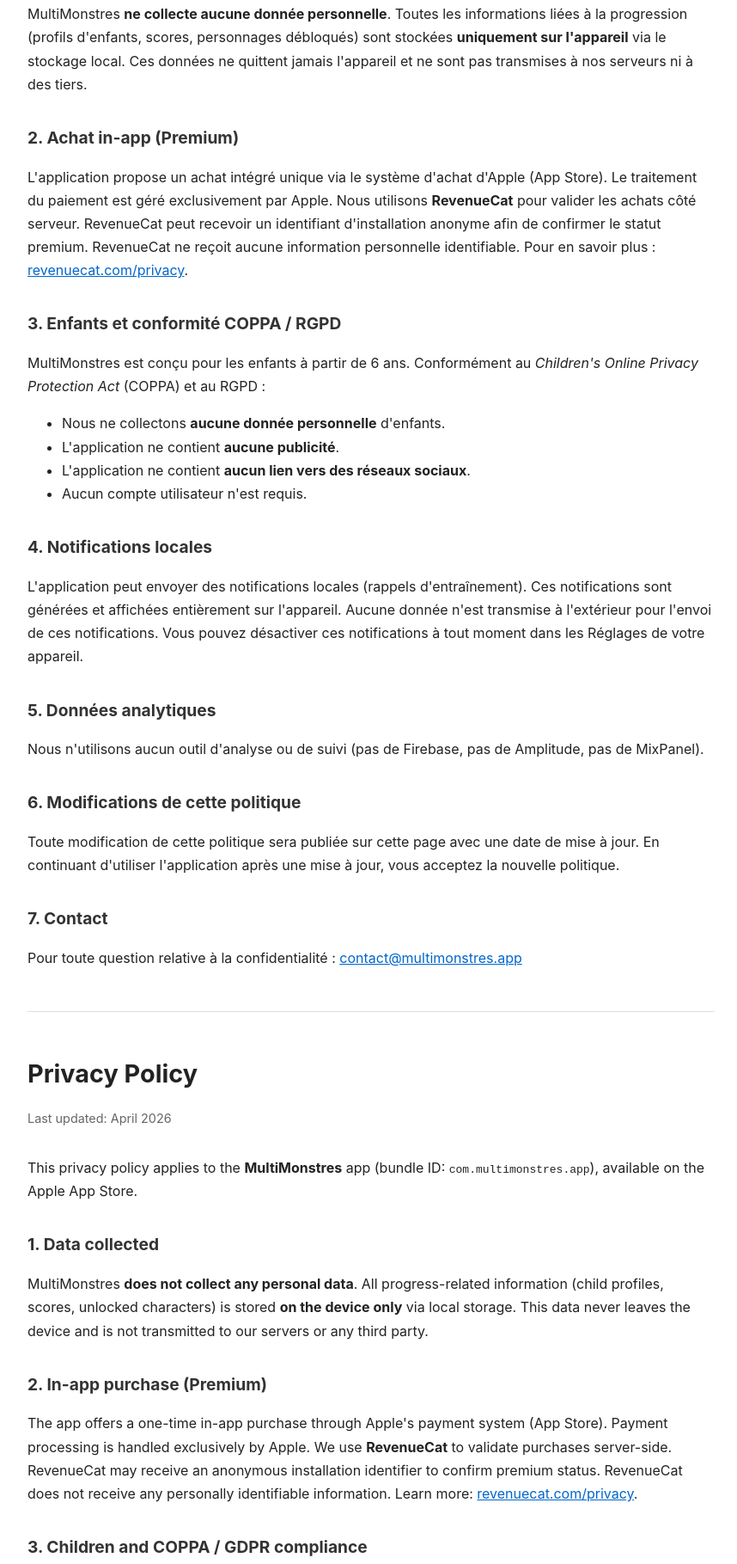
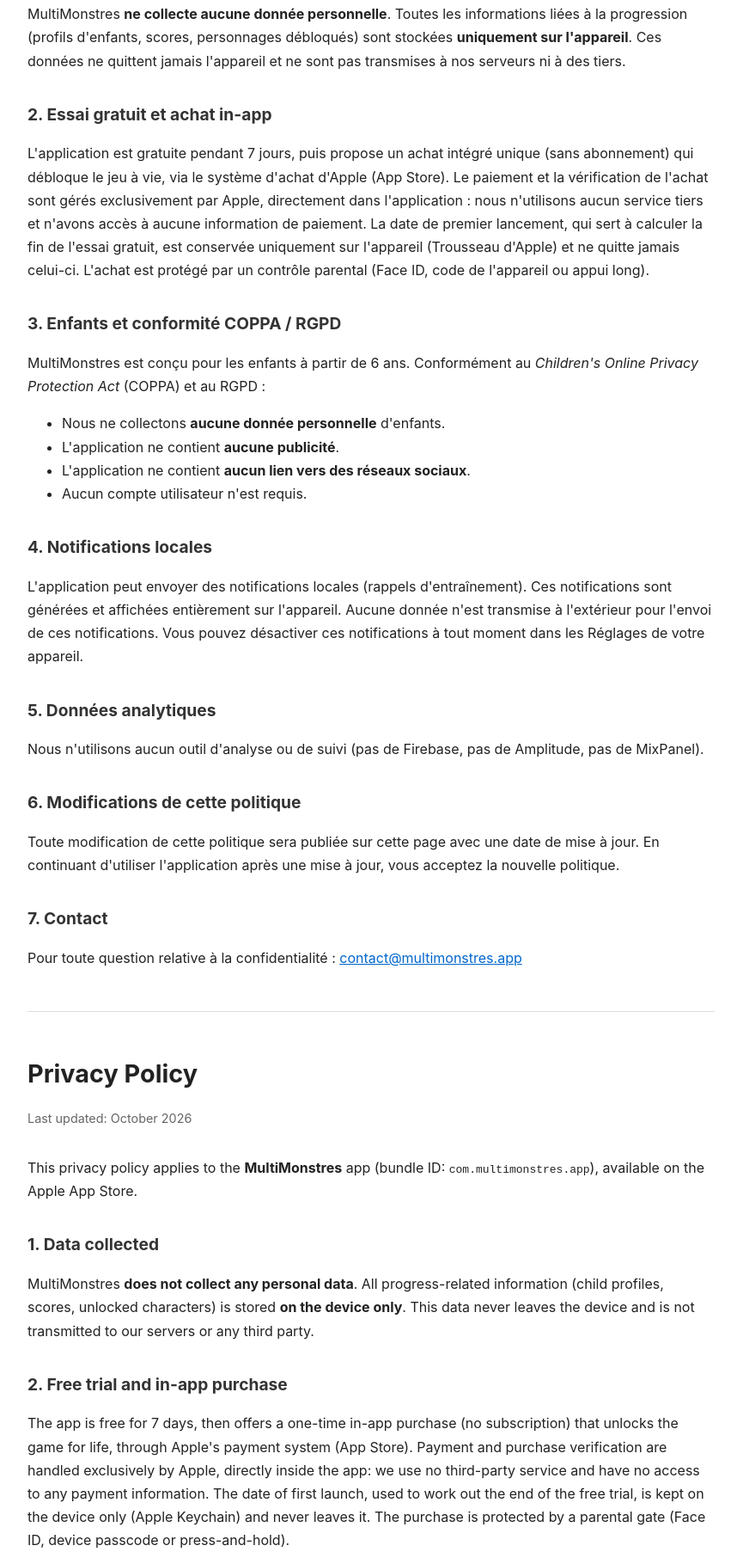
Before and after one commit to nicolasdumontparis/multimonstres-privacy, a plain HTML site: page index.html in a window 1280 px wide. Shown: the part 303-2122 px from the top of the page at 86% size, without its empty margins (208-1066 px from the left). Drawn offline with Linux system fonts and the light colour scheme.

Commit message:
Privacy policy for 3.0: free trial + one-time purchase, no third-party service

```diff
--- a/index.html
+++ b/index.html
@@ -24,7 +24,7 @@
 
 <!-- ═══════════════════════ FRANÇAIS ═══════════════════════ -->
 <h1>Politique de confidentialité</h1>
-<p class="updated">Dernière mise à jour : avril 2026</p>
+<p class="updated">Dernière mise à jour : octobre 2026</p>
 
 <p>
   Cette politique de confidentialité s'applique à l'application <strong>MultiMonstres</strong>
@@ -35,18 +35,19 @@
 <p>
   MultiMonstres <strong>ne collecte aucune donnée personnelle</strong>.
   Toutes les informations liées à la progression (profils d'enfants, scores, personnages débloqués)
-  sont stockées <strong>uniquement sur l'appareil</strong> via le stockage local.
+  sont stockées <strong>uniquement sur l'appareil</strong>.
   Ces données ne quittent jamais l'appareil et ne sont pas transmises à nos serveurs ni à des tiers.
 </p>
 
-<h2>2. Achat in-app (Premium)</h2>
+<h2>2. Essai gratuit et achat in-app</h2>
 <p>
-  L'application propose un achat intégré unique via le système d'achat d'Apple (App Store).
-  Le traitement du paiement est géré exclusivement par Apple.
-  Nous utilisons <strong>RevenueCat</strong> pour valider les achats côté serveur.
-  RevenueCat peut recevoir un identifiant d'installation anonyme afin de confirmer le statut premium.
-  RevenueCat ne reçoit aucune information personnelle identifiable.
-  Pour en savoir plus : <a href="https://www.revenuecat.com/privacy" target="_blank">revenuecat.com/privacy</a>.
+  L'application est gratuite pendant 7 jours, puis propose un achat intégré unique (sans abonnement)
+  qui débloque le jeu à vie, via le système d'achat d'Apple (App Store).
+  Le paiement et la vérification de l'achat sont gérés exclusivement par Apple, directement dans l'application :
+  nous n'utilisons aucun service tiers et n'avons accès à aucune information de paiement.
+  La date de premier lancement, qui sert à calculer la fin de l'essai gratuit, est conservée uniquement sur l'appareil
+  (Trousseau d'Apple) et ne quitte jamais celui-ci.
+  L'achat est protégé par un contrôle parental (Face ID, code de l'appareil ou appui long).
 </p>
 
 <h2>3. Enfants et conformité COPPA / RGPD</h2>
@@ -90,7 +91,7 @@
 
 <!-- ═══════════════════════ ENGLISH ═══════════════════════ -->
 <h1>Privacy Policy</h1>
-<p class="updated">Last updated: April 2026</p>
+<p class="updated">Last updated: October 2026</p>
 
 <p>
   This privacy policy applies to the <strong>MultiMonstres</strong> app
@@ -101,18 +102,19 @@
 <p>
   MultiMonstres <strong>does not collect any personal data</strong>.
   All progress-related information (child profiles, scores, unlocked characters)
-  is stored <strong>on the device only</strong> via local storage.
+  is stored <strong>on the device only</strong>.
   This data never leaves the device and is not transmitted to our servers or any third party.
 </p>
 
-<h2>2. In-app purchase (Premium)</h2>
+<h2>2. Free trial and in-app purchase</h2>
 <p>
-  The app offers a one-time in-app purchase through Apple's payment system (App Store).
-  Payment processing is handled exclusively by Apple.
-  We use <strong>RevenueCat</strong> to validate purchases server-side.
-  RevenueCat may receive an anonymous installation identifier to confirm premium status.
-  RevenueCat does not receive any personally identifiable information.
-  Learn more: <a href="https://www.revenuecat.com/privacy" target="_blank">revenuecat.com/privacy</a>.
+  The app is free for 7 days, then offers a one-time in-app purchase (no subscription)
+  that unlocks the game for life, through Apple's payment system (App Store).
+  Payment and purchase verification are handled exclusively by Apple, directly inside the app:
+  we use no third-party service and have no access to any payment information.
+  The date of first launch, used to work out the end of the free trial, is kept on the device only
+  (Apple Keychain) and never leaves it.
+  The purchase is protected by a parental gate (Face ID, device passcode or press-and-hold).
 </p>
 
 <h2>3. Children and COPPA / GDPR compliance</h2>
```
